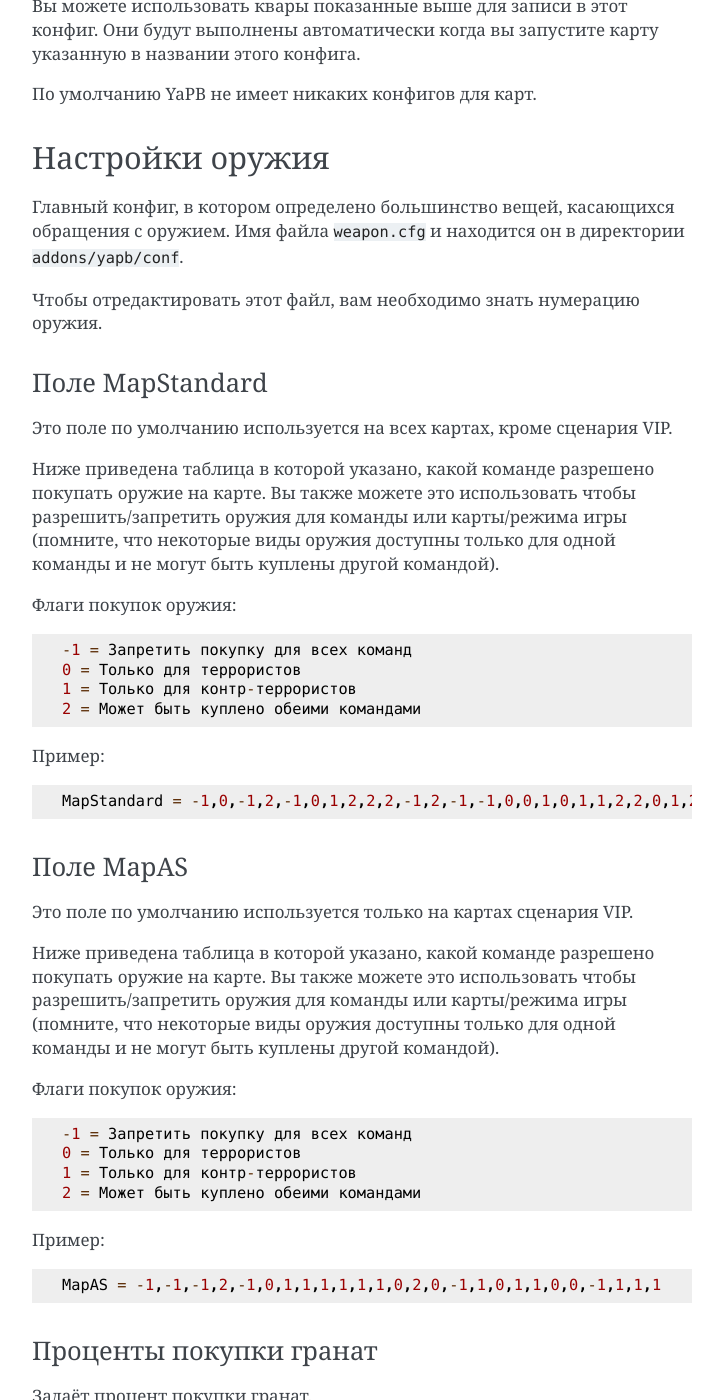
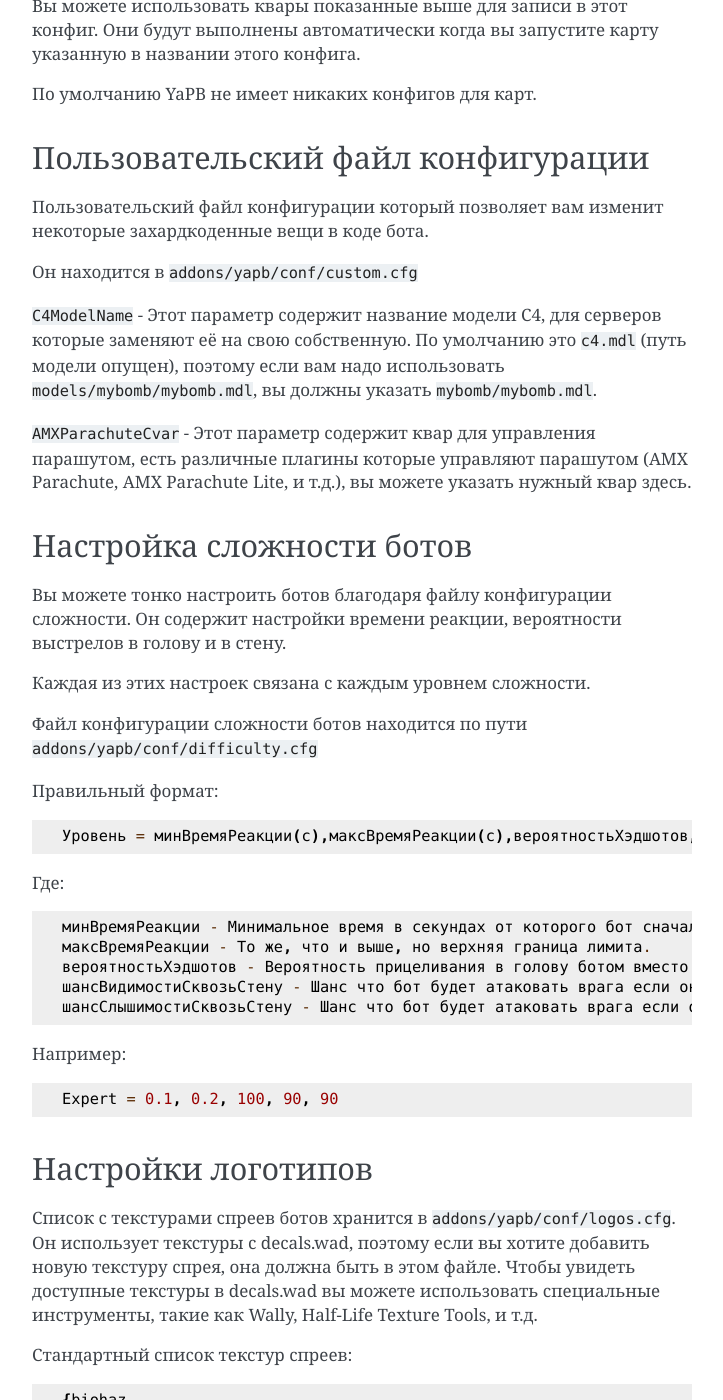
Before and after one commit to yapb/docs, a Sphinx documentation site: the page built from docs/configuring.rst, in a window 1280 px wide and 1400 px high, scrolled down 13643 px. Shown: the whole window, without its empty margins (388-1111 px from the left). Built offline with Sphinx 7.4.7, drawn with Linux system fonts in a browser that asks for light colours; some of the changed text lies outside the part shown.

Commit message:
configuring: added new sections

```diff
--- a/docs/configuring.rst
+++ b/docs/configuring.rst
@@ -467,6 +455,18 @@ yb_show_avatars
 Минимальное значение ``0``, Максимальное значение ``1``, Стандартное значение ``0``.
 
 
+yb_show_latency
+--------------------------------
+
+Определяет тип отображаемого пинга ботов.
+
+* Если настроено на ``0`` пинг ботов не будет отображаться в таблице очков.
+* Если настроено на ``1`` у каждого бота будет отображаться надпись "BOT" в таблице очков.
+* Если настроено на ``2`` у каждого бота будет отображаться "фейковый" пинг в таблице очков.
+
+Минимальное значение ``0``, Максимальное значение ``2``, Стандартное значение ``2``.
+
+
 yb_spraypaints
 --------------------------------
 
@@ -537,6 +537,63 @@ yb_whose_your_daddy
 Вы можете использовать квары показанные выше для записи в этот конфиг. Они будут выполнены автоматически когда вы запустите карту указанную в названии этого конфига.
 
 По умолчанию YaPB не имеет никаких конфигов для карт.
+
+Пользовательский файл конфигурации
+================================
+Пользовательский файл конфигурации который позволяет вам изменит некоторые захардкоденные вещи в коде бота.
+
+Он находится в ``addons/yapb/conf/custom.cfg``
+
+``C4ModelName`` - Этот параметр содержит название модели C4, для серверов которые заменяют её на свою собственную.
+По умолчанию это ``c4.mdl`` (путь модели опущен), поэтому если вам надо использовать ``models/mybomb/mybomb.mdl``, вы должны указать ``mybomb/mybomb.mdl``.
+
+``AMXParachuteCvar`` - Этот параметр содержит квар для управления парашутом, есть различные плагины которые управляют парашутом (AMX Parachute, AMX Parachute Lite, и т.д.), вы можете указать нужный квар здесь.
+
+Настройка сложности ботов
+================================
+Вы можете тонко настроить ботов благодаря файлу конфигурации сложности.
+Он содержит настройки времени реакции, вероятности выстрелов в голову и в стену.
+
+Каждая из этих настроек связана с каждым уровнем сложности.
+
+Файл конфигурации сложности ботов находится по пути ``addons/yapb/conf/difficulty.cfg``
+
+Правильный формат::
+
+    Уровень = минВремяРеакции(с),максВремяРеакции(с),вероятностьХэдшотов,шансВидимостиСквозьСтену,шансСлышимостиСквозьСтену
+
+Где::
+
+    минВремяРеакции - Минимальное время в секундах от которого бот сначала видит врага и время через которое он среагирует на него.
+    максВремяРеакции - То же, что и выше, но верхняя граница лимита.
+    вероятностьХэдшотов - Вероятность прицеливания в голову ботом вместо тела если тело видно вместе с головой.
+    шансВидимостиСквозьСтену - Шанс что бот будет атаковать врага если он верит что он был здесь и только что его видел.
+    шансСлышимостиСквозьСтену - Шанс что бот будет атаковать врага если он верит что он был здесь и только что его слышал.
+
+
+Например::
+
+    Expert = 0.1, 0.2, 100, 90, 90
+
+Настройки логотипов
+================================
+Список с текстурами спреев ботов хранится в ``addons/yapb/conf/logos.cfg``.
+Он использует текстуры с decals.wad, поэтому если вы хотите добавить новую текстуру спрея, она должна быть в этом файле.
+Чтобы увидеть доступные текстуры в decals.wad вы можете использовать специальные инструменты, такие как Wally, Half-Life Texture Tools, и т.д.
+
+Стандартный список текстур спреев::
+
+    {biohaz
+    {graf003
+    {graf004
+    {graf005
+    {lambda06
+    {target
+    {hand1
+    {spit2
+    {bloodhand6
+    {foot_l
+    {foot_r
 
 Настройки оружия
 ================================
```
Also changed, not shown: other parts of docs/configuring.rst (+1 -13 lines).
